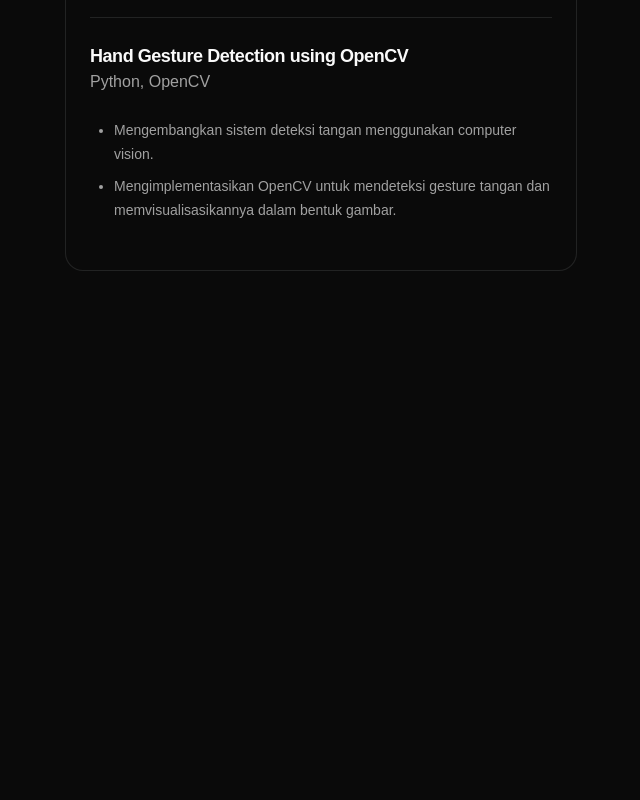
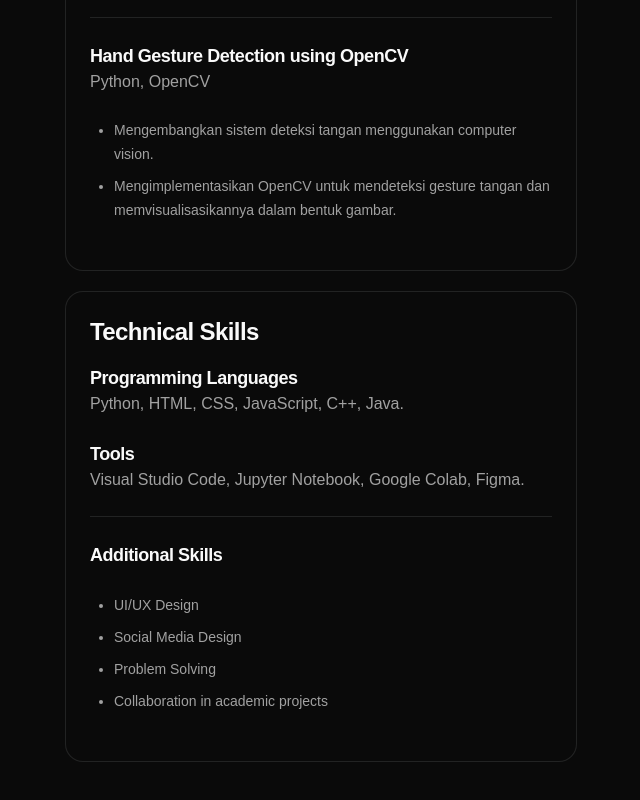
Before and after one commit to frsyrnaa/portfolio, a React (Vite) app: page / in a window 1280 px wide. Shown: the part 1569-2369 px from the top of the page, without its empty margins (319-959 px from the left). Before the commit the page ends 1908 px from the top, so only its background shows below. Built offline with nearby package versions, Linux system fonts and the light colour scheme.

Commit message:
feat: added the skills experience section

```diff
--- /dev/null
+++ b/src/components/page/skill-section.tsx
@@ -0,0 +1,41 @@
+import { Separator } from "../ui/separator";
+
+export function SkillSection() {
+  return (
+    <section className="w-full bg-background space-y-4 p-6 border border-border rounded-2xl">
+      <h2 className="scroll-m-20 text-2xl font-semibold tracking-tight first:mt-0">
+        Technical Skills
+      </h2>
+      <div className="flex flex-col w-full space-y-6">
+        <div>
+          <h3 className="scroll-m-20 text-lg font-semibold tracking-tight">
+            Programming Languages
+          </h3>
+          <p className="text-muted-foreground">
+            Python, HTML, CSS, JavaScript, C++, Java.
+          </p>
+        </div>
+        <div>
+          <h3 className="scroll-m-20 text-lg font-semibold tracking-tight">
+            Tools
+          </h3>
+          <p className="text-muted-foreground">
+            Visual Studio Code, Jupyter Notebook, Google Colab, Figma.
+          </p>
+        </div>
+        <Separator />
+        <div>
+          <h3 className="scroll-m-20 text-lg font-semibold tracking-tight">
+            Additional Skills
+          </h3>
+          <ul className="my-6 ml-6 list-disc [&>li]:mt-2 text-sm/6 text-muted-foreground">
+            <li>UI/UX Design</li>
+            <li>Social Media Design</li>
+            <li>Problem Solving</li>
+            <li>Collaboration in academic projects</li>
+          </ul>
+        </div>
+      </div>
+    </section>
+  );
+}
--- a/src/home.tsx
+++ b/src/home.tsx
@@ -3,6 +3,7 @@
 import { FeedStory } from "./components/page/feed-story";
 import { Heading } from "./components/page/heading";
 import { ProjectSection } from "./components/page/project-section";
+import { SkillSection } from "./components/page/skill-section";
 
 export default function Home() {
   return (
@@ -12,6 +13,7 @@
       <AboutSection />
       <EducationSection />
       <ProjectSection />
+      <SkillSection />
     </>
   )
 }
```
